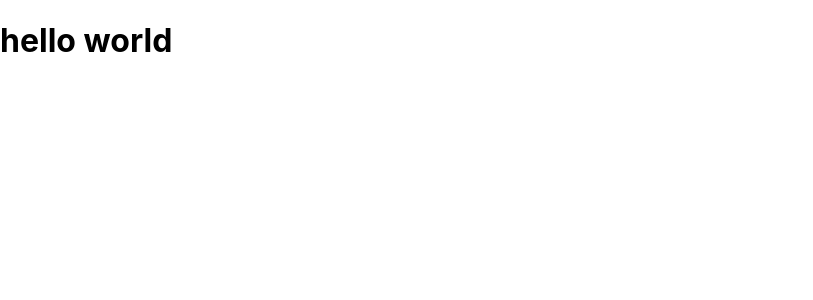
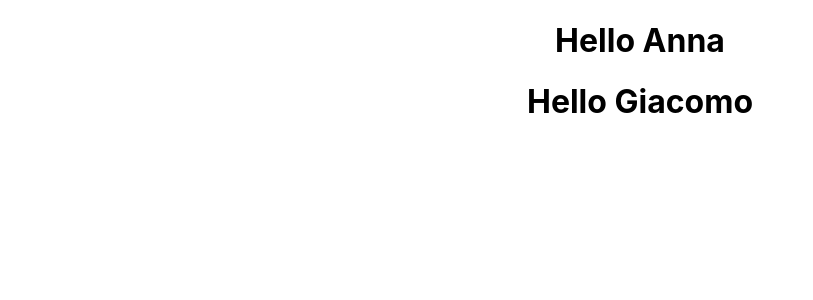
Before and after one commit to mesciuS/firstReactApp, a React (Create React App) app: page / in a window 1280 px wide. Shown: the top 300 px of the page, without its empty margins (0-813 px from the left). Built offline with nearby package versions, Linux system fonts and the light colour scheme.

Commit message:
feat: props to a component

```diff
--- a/src/App.js
+++ b/src/App.js
@@ -4,7 +4,13 @@ import Heading from './components/Heading.js';
 
 
 function App() {
-  return <Heading/>
+  return (
+    <div className='App'>
+      {/* i components con proprs devono stare dentro un div */}
+      <Heading  firstName="Anna" />
+      <Heading firstName="Giacomo" />
+    </div>
+  );
 }
 
 export default App;
--- a/src/components/Heading.js
+++ b/src/components/Heading.js
@@ -1,6 +1,6 @@
-function Heading() {
+function Heading(props) {
     return (
-      <h1> hello world </h1>
+      <h1> Hello {props.firstName} </h1>
     )
 };
 
```
